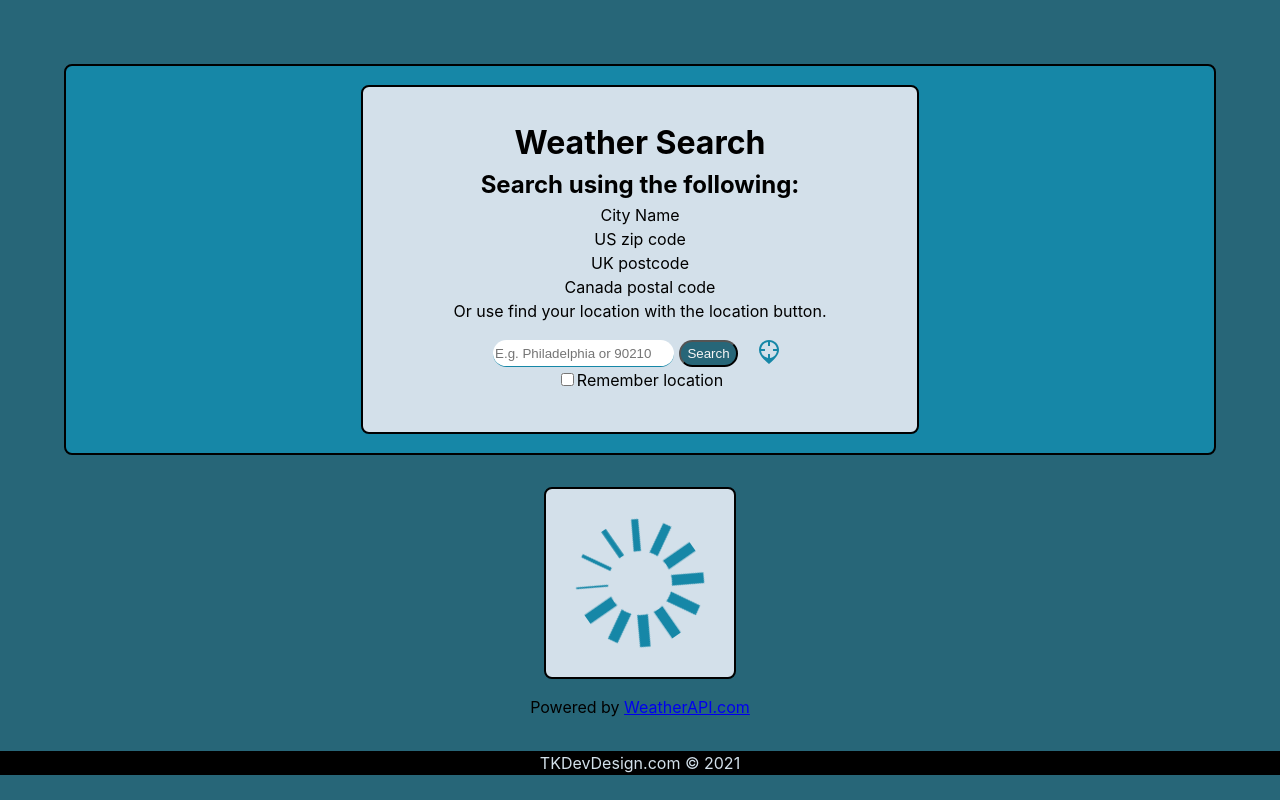
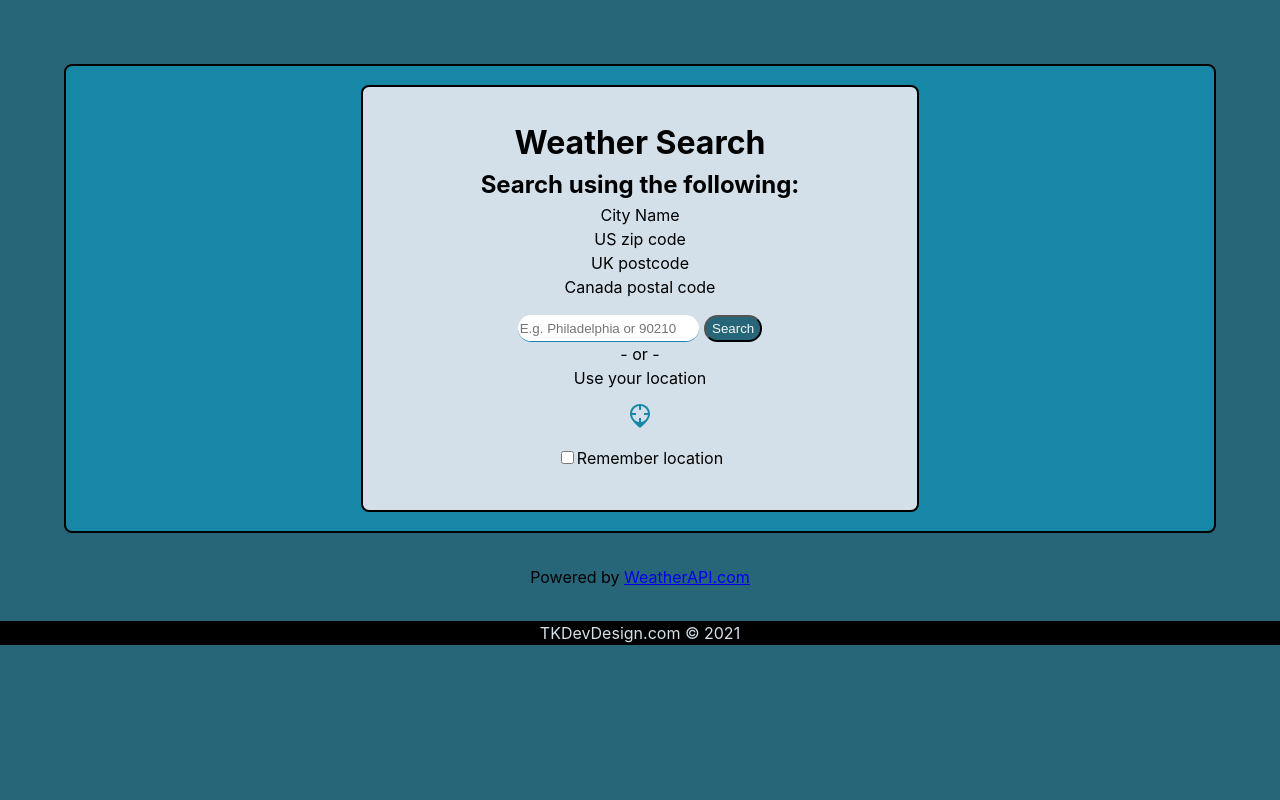
Before and after one commit to TKravel/weather-app-client, a React (Create React App) app: page / in a window 1280 px wide. Built offline with nearby package versions, Linux system fonts and the light colour scheme.

Commit message:
Search card text update and CSS fixes

```diff
--- a/src/App.css
+++ b/src/App.css
@@ -193,6 +193,10 @@ html {
 	margin-left: 0.4em;
 }
 
+.search-container p {
+	width: 100%;
+}
+
 .form-checkbox {
 	width: 100vw;
 }
@@ -332,7 +336,7 @@ html {
 .gps-btn {
 	border: none;
 	background-color: inherit;
-	margin-left: 1em;
+	margin: 1em;
 }
 
 .expanded {
--- a/src/App.js
+++ b/src/App.js
@@ -11,7 +11,7 @@ import Spinner from './components/icons/Spinner';
 function App() {
 	const [location, setLocation] = useState('');
 	const [forecastData, setForecastData] = useState();
-	const [isLoading, setIsLoading] = useState(true);
+	const [isLoading, setIsLoading] = useState(false);
 	const [searchSubmitted, setSearchSubmitted] = useState(false);
 	const [error, setError] = useState('');
 
@@ -29,7 +29,9 @@ function App() {
 		if (location === '' || location === undefined) {
 			return;
 		}
+
 		setIsLoading(true);
+		setSearchSubmitted(true);
 		console.log('fetched triggered');
 		const locationData = {
 			userLocation: location,
@@ -54,16 +56,18 @@ function App() {
 				console.log('Fetch error: ' + err);
 			});
 	}, [location]);
+
 	return (
 		<div className='app-wrapper'>
-			<Navbar currentlyLoading={isLoading} />
+			{searchSubmitted && <Navbar />}
+
 			<SearchInput
 				setUserLocation={setLocation}
 				errors={error}
 				writeError={setError}
 			/>
 
-			{isLoading ? (
+			{!searchSubmitted ? null : isLoading ? (
 				<Spinner />
 			) : (
 				<>
--- a/src/components/Navbar.jsx
+++ b/src/components/Navbar.jsx
@@ -1,9 +1,8 @@
 import React from 'react';
 
-const Navbar = ({ currentlyLoading }) => {
+const Navbar = () => {
 	return (
 		<div className='navbar'>
-			{!currentlyLoading && (
 			<ul className='nav-list'>
 				<li className='nav-li'>
 					<button className='nav-btn'>
@@ -27,7 +26,6 @@ const Navbar = ({ currentlyLoading }) => {
 					</button>
 				</li>
 			</ul>
-			)}
 		</div>
 	);
 };
--- a/src/components/SearchInput.jsx
+++ b/src/components/SearchInput.jsx
@@ -83,7 +83,6 @@ const SearchInput = ({ setUserLocation, errors, writeError }) => {
 					<li>UK postcode</li>
 					<li>Canada postal code</li>
 				</ul>
-				<p>Or use find your location with the location button.</p>
 
 				<form onSubmit={handleSubmit} className='search-container'>
 					<input
@@ -97,6 +96,8 @@ const SearchInput = ({ setUserLocation, errors, writeError }) => {
 					<button type='submit' className='search-btn'>
 						Search
 					</button>
+					<p>- or -</p>
+					<p>Use your location</p>
 					<button
 						onClick={handleClick}
 						className='gps-btn'
```
Lines whose indentation alone changed are shown as unchanged.
